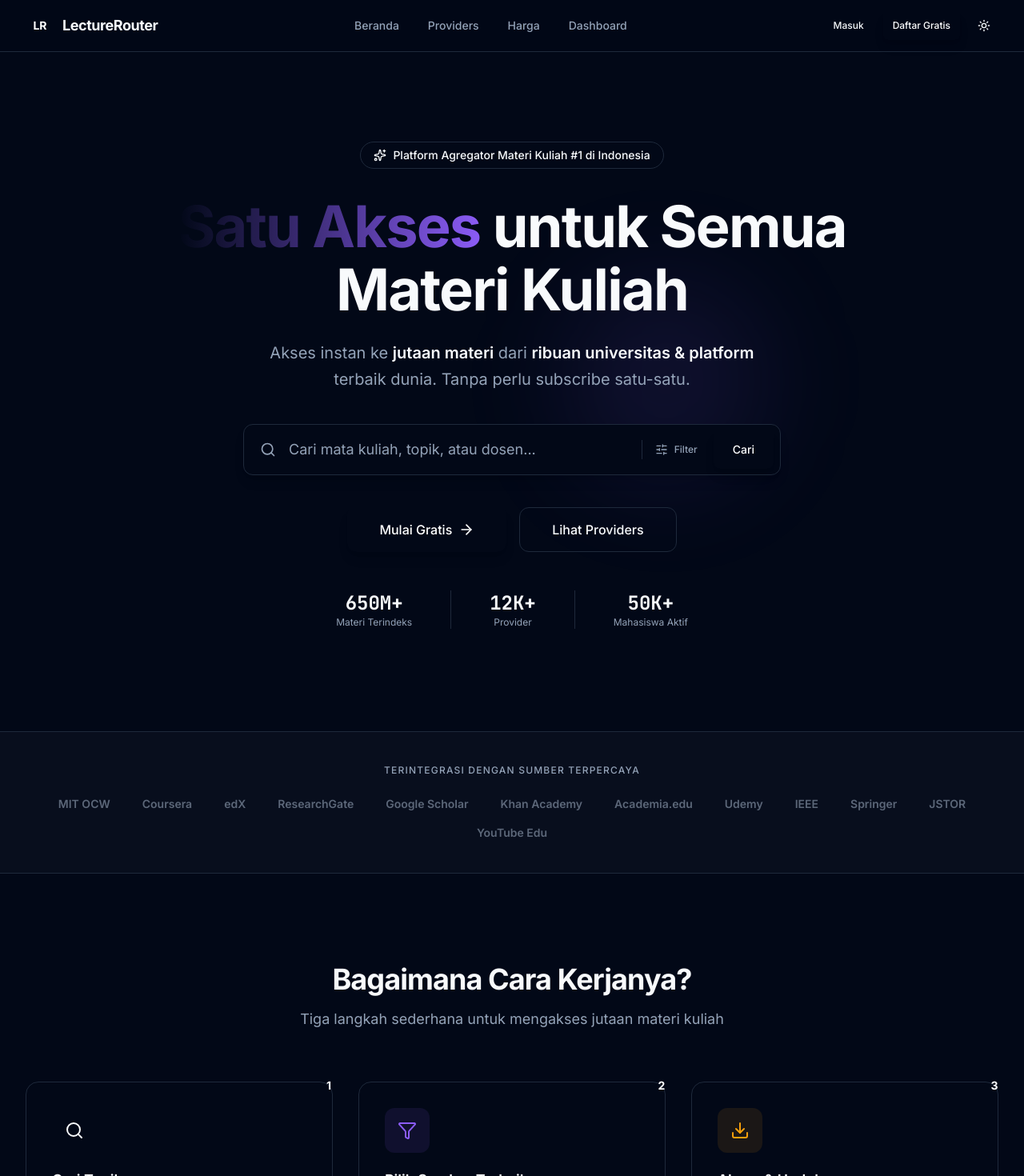
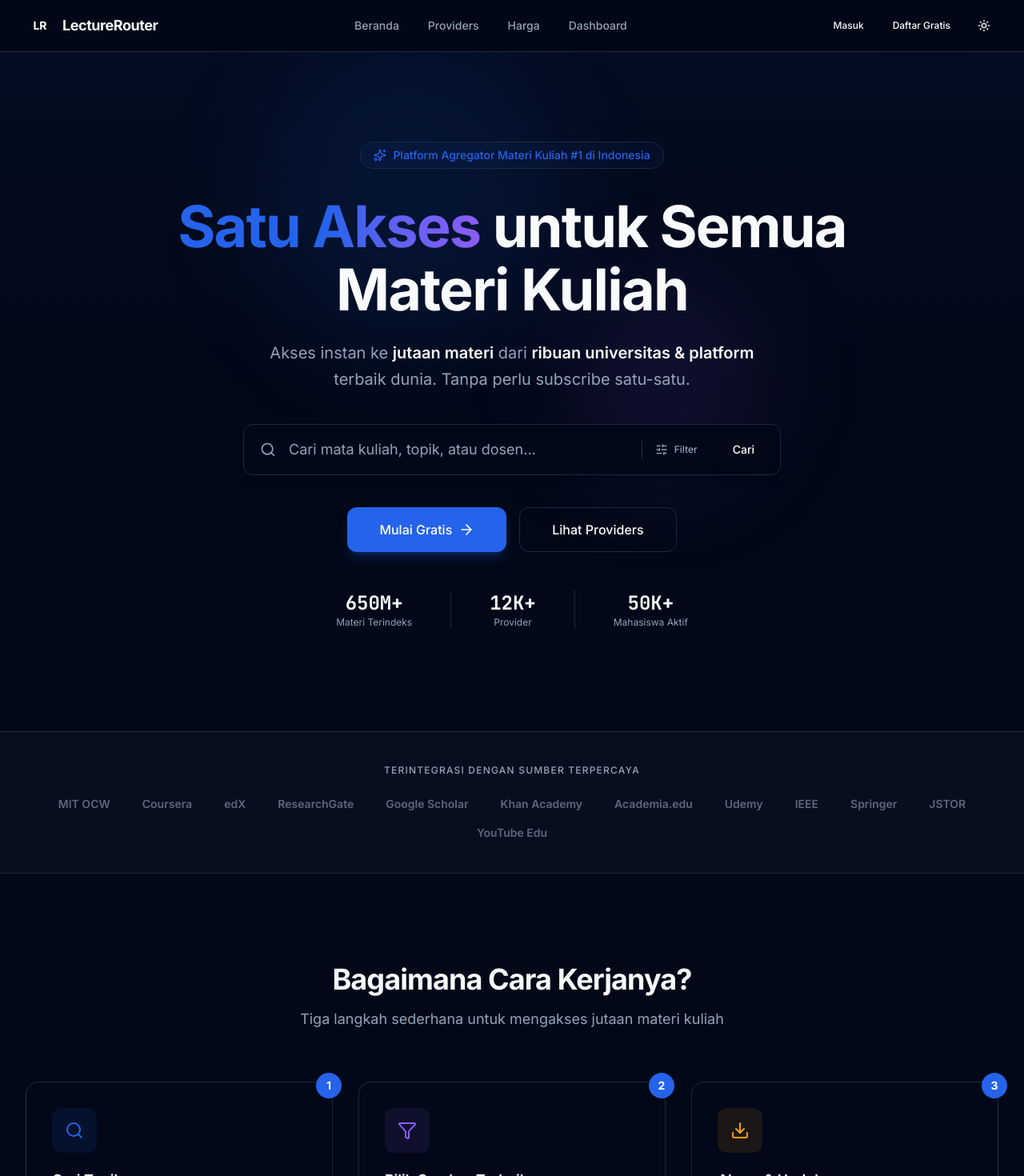
Before and after one commit to wi5nuu/lecurture-router, a Next.js app: page / in a window 1280 px wide. Shown: the top 1470 px of the page at 80% size. Built offline with nearby package versions, Linux system fonts and the light colour scheme.

Commit message:
feat: add landing page components (hero, categories, cta, faq, how-it-works, pricing, providers, testimonials, trusted-sources)

```diff
--- a/src/components/landing/categories.tsx
+++ b/src/components/landing/categories.tsx
@@ -25,7 +25,6 @@ const iconMap: Record<string, React.ReactNode> = {
 };
 
 const colorMap: Record<string, string> = {
-  emerald: "text-emerald bg-emerald/10 border-emerald/20",
   rose: "text-rose bg-rose/10 border-rose/20",
   amber: "text-amber bg-amber/10 border-amber/20",
   violet: "text-violet bg-violet/10 border-violet/20",
@@ -63,7 +62,7 @@ export function Categories() {
                 <div className={`mb-3 flex h-12 w-12 items-center justify-center rounded-xl border ${colorMap[cat.color]} transition-transform group-hover:scale-110`}>
                   {iconMap[cat.icon]}
                 </div>
-                <h3 className="text-sm font-semibold mb-1 group-hover:text-emerald transition-colors">
+                <h3 className="text-sm font-semibold mb-1 group-hover:text-blue transition-colors">
                   {cat.name}
                 </h3>
                 <p className="text-xs text-muted-foreground font-mono">
--- a/src/components/landing/faq-section.tsx
+++ b/src/components/landing/faq-section.tsx
@@ -26,7 +26,7 @@ export function FAQSection() {
           <Accordion type="single" collapsible className="w-full">
             {faqs.map((faq, i) => (
               <AccordionItem key={i} value={`item-${i}`}>
-                <AccordionTrigger className="text-left text-sm font-medium hover:text-emerald">
+                <AccordionTrigger className="text-left text-sm font-medium hover:text-blue">
                   {faq.q}
                 </AccordionTrigger>
                 <AccordionContent className="text-sm text-muted-foreground leading-relaxed">
--- a/src/components/landing/hero.tsx
+++ b/src/components/landing/hero.tsx
@@ -9,8 +9,8 @@ import Link from "next/link";
 export function Hero() {
   return (
     <section className="relative overflow-hidden">
-      <div className="absolute inset-0 bg-gradient-to-b from-emerald/5 via-transparent to-transparent" />
-      <div className="absolute top-0 left-1/4 w-96 h-96 bg-emerald/10 rounded-full blur-3xl" />
+      <div className="absolute inset-0 bg-gradient-to-b from-blue/5 via-transparent to-transparent" />
+      <div className="absolute top-0 left-1/4 w-96 h-96 bg-blue/10 rounded-full blur-3xl" />
       <div className="absolute top-1/3 right-1/4 w-64 h-64 bg-violet/10 rounded-full blur-3xl" />
 
       <div className="relative mx-auto max-w-7xl px-4 sm:px-6 lg:px-8 pt-20 pb-24 sm:pt-28 sm:pb-32">
@@ -19,7 +19,7 @@ export function Hero() {
             initial={{ opacity: 0, y: 20 }}
             animate={{ opacity: 1, y: 0 }}
             transition={{ duration: 0.6 }}
-            className="inline-flex items-center gap-2 px-4 py-1.5 rounded-full border border-emerald/30 bg-emerald/5 text-emerald text-sm font-medium mb-8"
+            className="inline-flex items-center gap-2 px-4 py-1.5 rounded-full border border-blue/30 bg-blue/5 text-blue text-sm font-medium mb-8"
           >
             <Sparkles className="h-4 w-4" />
             Platform Agregator Materi Kuliah #1 di Indonesia
@@ -31,7 +31,7 @@ export function Hero() {
             transition={{ duration: 0.6, delay: 0.1 }}
             className="text-4xl sm:text-5xl md:text-6xl lg:text-7xl font-bold tracking-tight leading-[1.1] mb-6"
           >
-            <span className="bg-gradient-to-r from-emerald via-emerald to-violet bg-clip-text text-transparent">
+            <span className="bg-gradient-to-r from-blue via-blue to-violet bg-clip-text text-transparent">
               Satu Akses
             </span>{" "}
             untuk Semua{" "}
@@ -67,7 +67,7 @@ export function Hero() {
             className="flex flex-col sm:flex-row items-center justify-center gap-4"
           >
             <Link href="/register">
-              <Button size="xl" className="bg-emerald hover:bg-emerald-dark shadow-lg shadow-emerald/25 text-base gap-2">
+              <Button size="xl" className="bg-blue hover:bg-blue-dark shadow-lg shadow-blue/25 text-base gap-2">
                 Mulai Gratis
                 <ArrowRight className="h-5 w-5" />
               </Button>
--- a/src/components/landing/how-it-works.tsx
+++ b/src/components/landing/how-it-works.tsx
@@ -9,8 +9,8 @@ const steps = [
     icon: Search,
     title: "Cari Topik",
     description: "Ketik mata kuliah, topik, atau dosen yang Anda butuhkan. Mesin pencari kami akan menelusuri jutaan materi dari berbagai sumber.",
-    color: "from-emerald/20 to-emerald/5 border-emerald/20",
-    iconColor: "text-emerald bg-emerald/10",
+    color: "from-blue/20 to-blue/5 border-blue/20",
+    iconColor: "text-blue bg-blue/10",
   },
   {
     icon: Filter,
@@ -45,7 +45,7 @@ export function HowItWorks() {
           {steps.map((step, i) => (
             <AnimatedItem key={step.title}>
               <div className="relative p-8 rounded-2xl border border-border bg-gradient-to-br transition-all duration-300 hover:shadow-lg hover:-translate-y-1">
-                <div className="absolute top-0 right-0 -mt-3 -mr-3 flex h-8 w-8 items-center justify-center rounded-full bg-emerald text-white text-sm font-bold">
+                <div className="absolute top-0 right-0 -mt-3 -mr-3 flex h-8 w-8 items-center justify-center rounded-full bg-blue text-white text-sm font-bold">
                   {i + 1}
                 </div>
                 <div className={`mb-5 flex h-14 w-14 items-center justify-center rounded-xl ${step.iconColor}`}>
--- a/src/components/landing/providers-table.tsx
+++ b/src/components/landing/providers-table.tsx
@@ -9,7 +9,7 @@ import { providers } from "@/lib/data";
 import Link from "next/link";
 
 const priceColors: Record<string, string> = {
-  Gratis: "emerald",
+  Gratis: "blue",
   Freemium: "amber",
   Premium: "blue",
   Mixed: "violet",
@@ -58,7 +58,7 @@ export function ProvidersTable() {
                           {provider.name.slice(0, 2).toUpperCase()}
                         </div>
                         <div>
-                          <Link href={`/providers/${provider.id}`} className="text-sm font-semibold hover:text-emerald transition-colors">
+                          <Link href={`/providers/${provider.id}`} className="text-sm font-semibold hover:text-blue transition-colors">
                             {provider.name}
                           </Link>
                           <p className="text-xs text-muted-foreground hidden lg:block">{provider.headquarters}</p>
--- a/src/components/landing/testimonials.tsx
+++ b/src/components/landing/testimonials.tsx
@@ -23,11 +23,11 @@ export function Testimonials() {
             <AnimatedItem key={t.id}>
               <motion.div
                 whileHover={{ y: -4 }}
-                className="relative p-6 rounded-xl border border-border bg-card transition-all duration-300 hover:shadow-lg hover:border-emerald/30 dark:hover:border-emerald/20"
+                className="relative p-6 rounded-xl border border-border bg-card transition-all duration-300 hover:shadow-lg hover:border-blue/30 dark:hover:border-blue/20"
               >
-                <Quote className="h-8 w-8 text-emerald/20 absolute top-4 right-4" />
+                <Quote className="h-8 w-8 text-blue/20 absolute top-4 right-4" />
                 <div className="flex items-center gap-3 mb-4">
-                  <div className="flex h-10 w-10 items-center justify-center rounded-full bg-emerald/10 text-emerald font-semibold text-sm">
+                  <div className="flex h-10 w-10 items-center justify-center rounded-full bg-blue/10 text-blue font-semibold text-sm">
                     {t.avatar}
                   </div>
                   <div>
--- a/src/components/landing/trusted-sources.tsx
+++ b/src/components/landing/trusted-sources.tsx
@@ -23,7 +23,7 @@ export function TrustedSources() {
               whileInView={{ opacity: 1 }}
               viewport={{ once: true }}
               transition={{ delay: i * 0.05 }}
-              className="text-sm font-semibold text-muted-foreground/60 hover:text-emerald transition-colors cursor-default"
+              className="text-sm font-semibold text-muted-foreground/60 hover:text-blue transition-colors cursor-default"
             >
               {name}
             </motion.div>
```
Also changed, not shown: src/components/landing/cta-section.tsx (+5 -5 lines), src/components/landing/pricing-section.tsx (+5 -5 lines).
